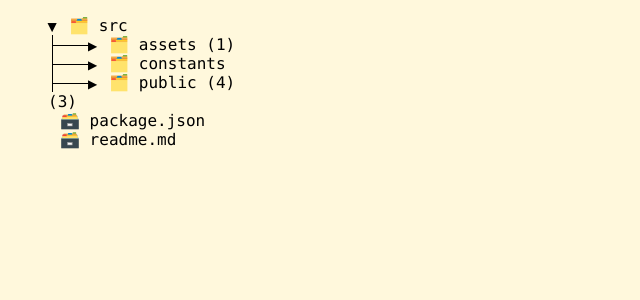
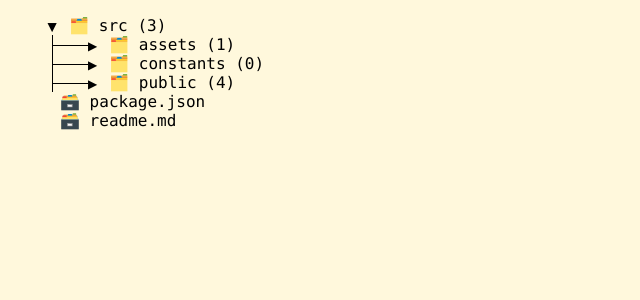
Before and after one commit to alexodan/file-tree-component, a React (Vite) app: page / in a window 1280 px wide. Shown: the top 300 px of the page, without its empty margins (0-640 px from the left). Built offline with nearby package versions, Linux system fonts and the light colour scheme.

Commit message:
folder file count

```diff
--- a/src/App.tsx
+++ b/src/App.tsx
@@ -23,7 +23,7 @@ function Node(props: NodeProps) {
           ▶︎
         </button>
       ) : null}
-      {children} {node.nodes && `(${node.nodes.length})`}
+      {children}
     </li>
   );
 }
@@ -51,7 +51,9 @@ function TreeView({ tree, defaultOpen }: TreeViewProps) {
                 isOpen={isOpen}
                 onToggleExpand={handleToggleExpand}
               >
-                <span className="file-name">🗂️ {node.name}</span>
+                <span className="file-name">
+                  🗂️ {node.name} {`(${node.nodes?.length ?? 0})`}
+                </span>
                 {isOpen && <TreeView tree={node.nodes ?? []} />}
               </Node>
             </>
```
